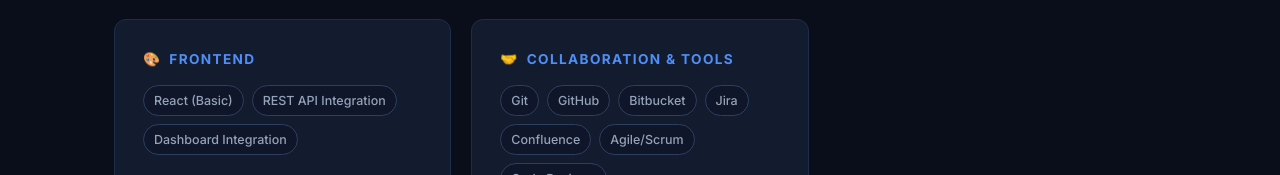
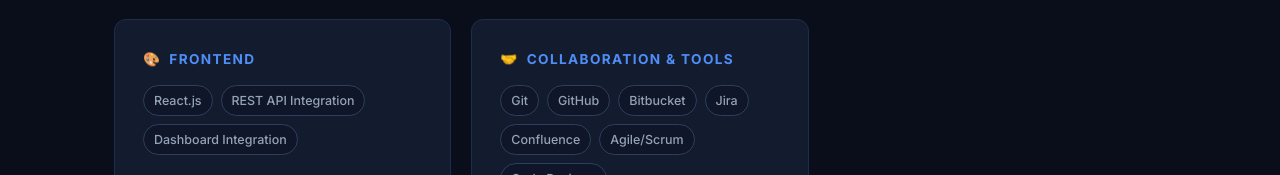
Before and after one commit to haripriya007/portfolio, a React (Vite) app: page / in a window 1280 px wide. Shown: the part 2655-2830 px from the top of the page. Built offline with nearby package versions, Linux system fonts and the light colour scheme.

Commit message:
correct web

```diff
--- a/src/components/Skills.jsx
+++ b/src/components/Skills.jsx
@@ -47,7 +47,7 @@
   {
     cat: 'Frontend',
     icon: '🎨',
-    tags: ['React (Basic)', 'REST API Integration', 'Dashboard Integration'],
+    tags: ['React.js', 'REST API Integration', 'Dashboard Integration'],
   },
   {
     cat: 'Collaboration & Tools',
```
Also changed, not shown: 1 other file (tests, documents, lock files or other folders).
